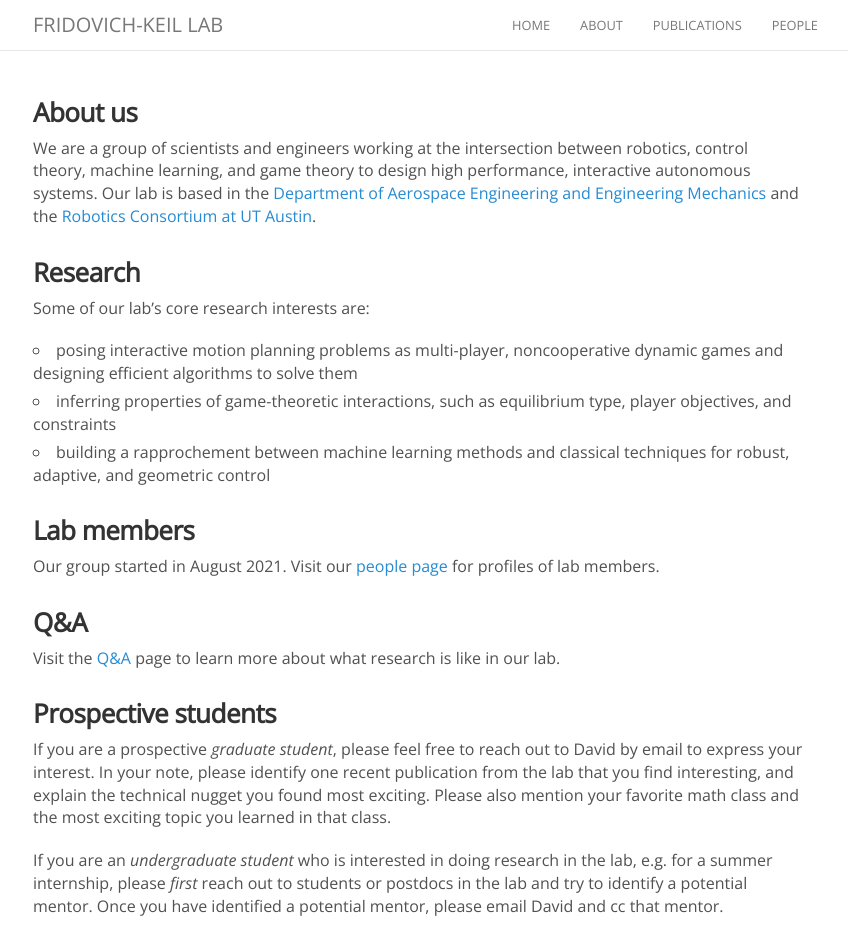
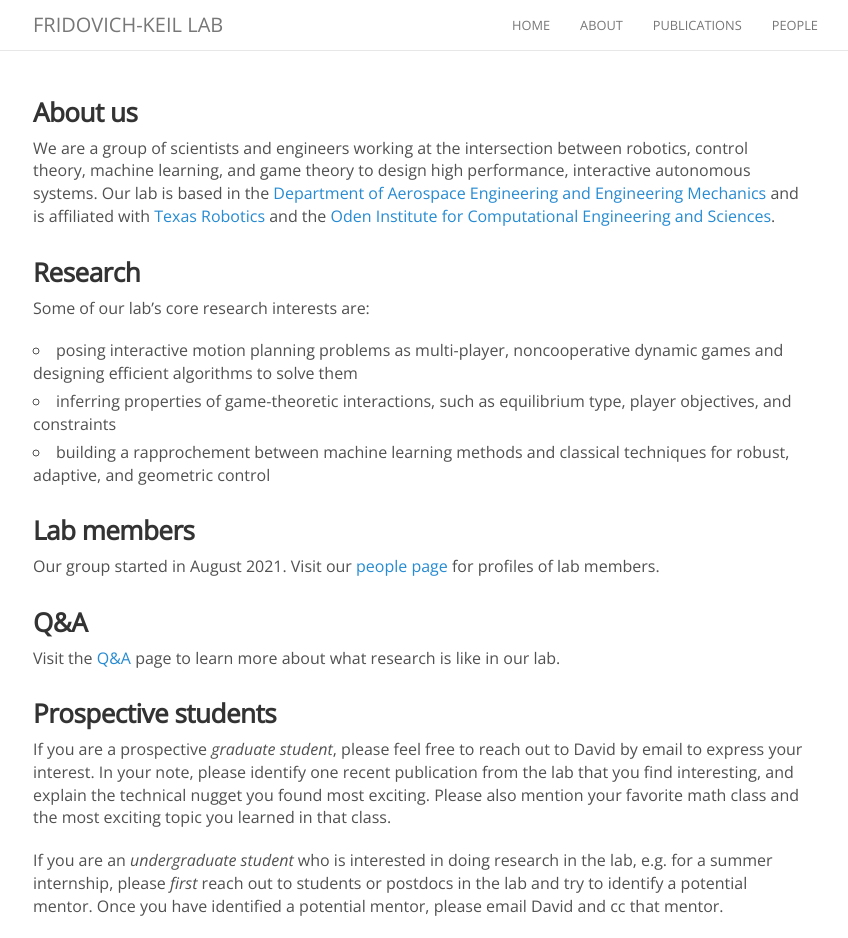
Before and after one commit to KordingLab/KordingLab.github.io, a Jekyll site: the page built from about.md, in a window 1280 px wide and 938 px high. Shown: the whole window, without its empty margins (222-1070 px from the left). Built offline with Jekyll 4.4.1, drawn with Linux system fonts in a browser that asks for light colours; nearby versions of some CDN libraries; comment, search, counter and statistics services are not loaded.

Commit message:
updating about

```diff
--- a/about.md
+++ b/about.md
@@ -4,7 +4,7 @@ permalink: /about/
 ---
 
 ### About us
-We are a group of scientists and engineers working at the intersection between robotics, control theory, machine learning, and game theory to design high performance, interactive autonomous systems. Our lab is based in the [Department of Aerospace Engineering and Engineering Mechanics](https://www.ae.utexas.edu) and the [Robotics Consortium at UT Austin](https://robotics.utexas.edu).
+We are a group of scientists and engineers working at the intersection between robotics, control theory, machine learning, and game theory to design high performance, interactive autonomous systems. Our lab is based in the [Department of Aerospace Engineering and Engineering Mechanics](https://www.ae.utexas.edu) and is affiliated with [Texas Robotics](https://robotics.utexas.edu) and the [Oden Institute for Computational Engineering and Sciences](https://oden.utexas.edu).
 
 ### Research
 Some of our lab's core research interests are:
```
